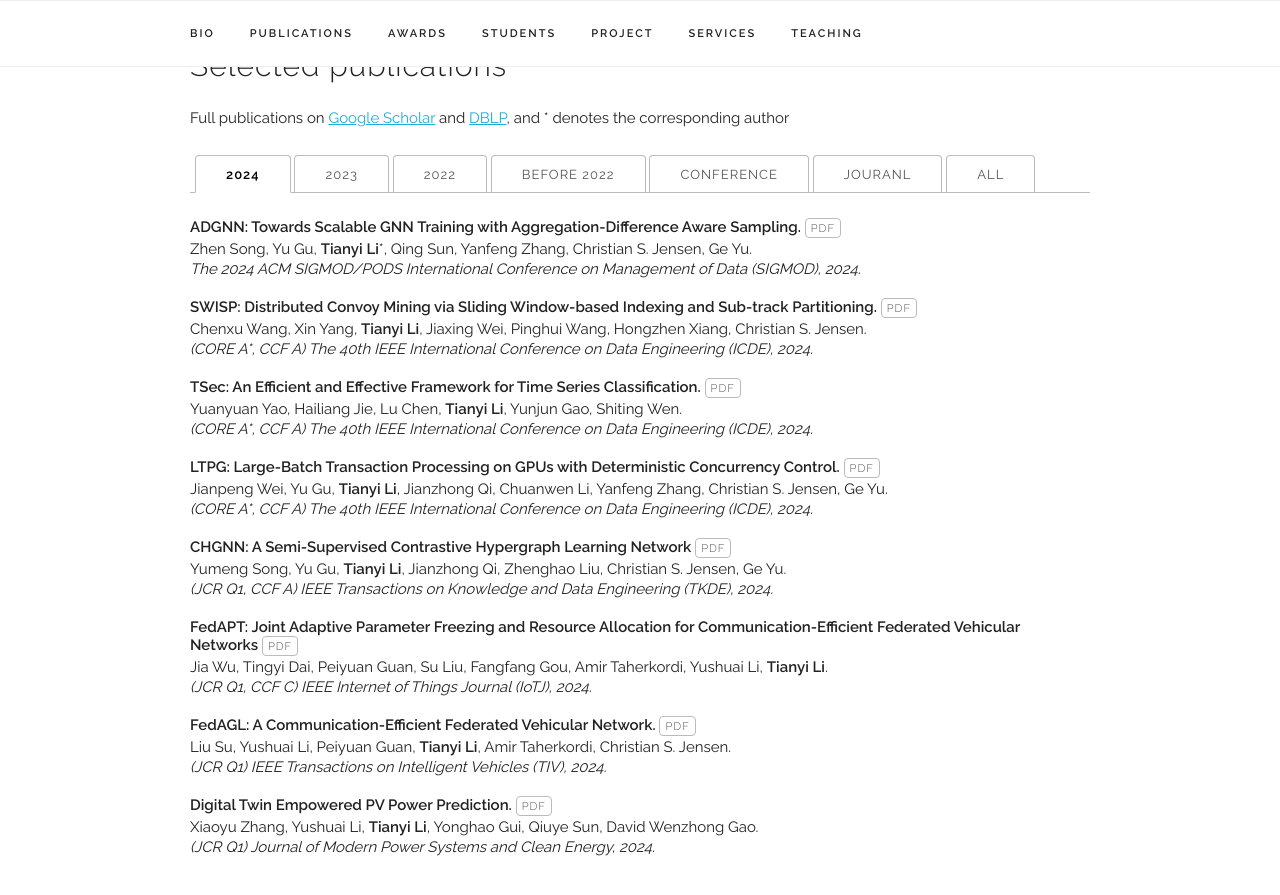
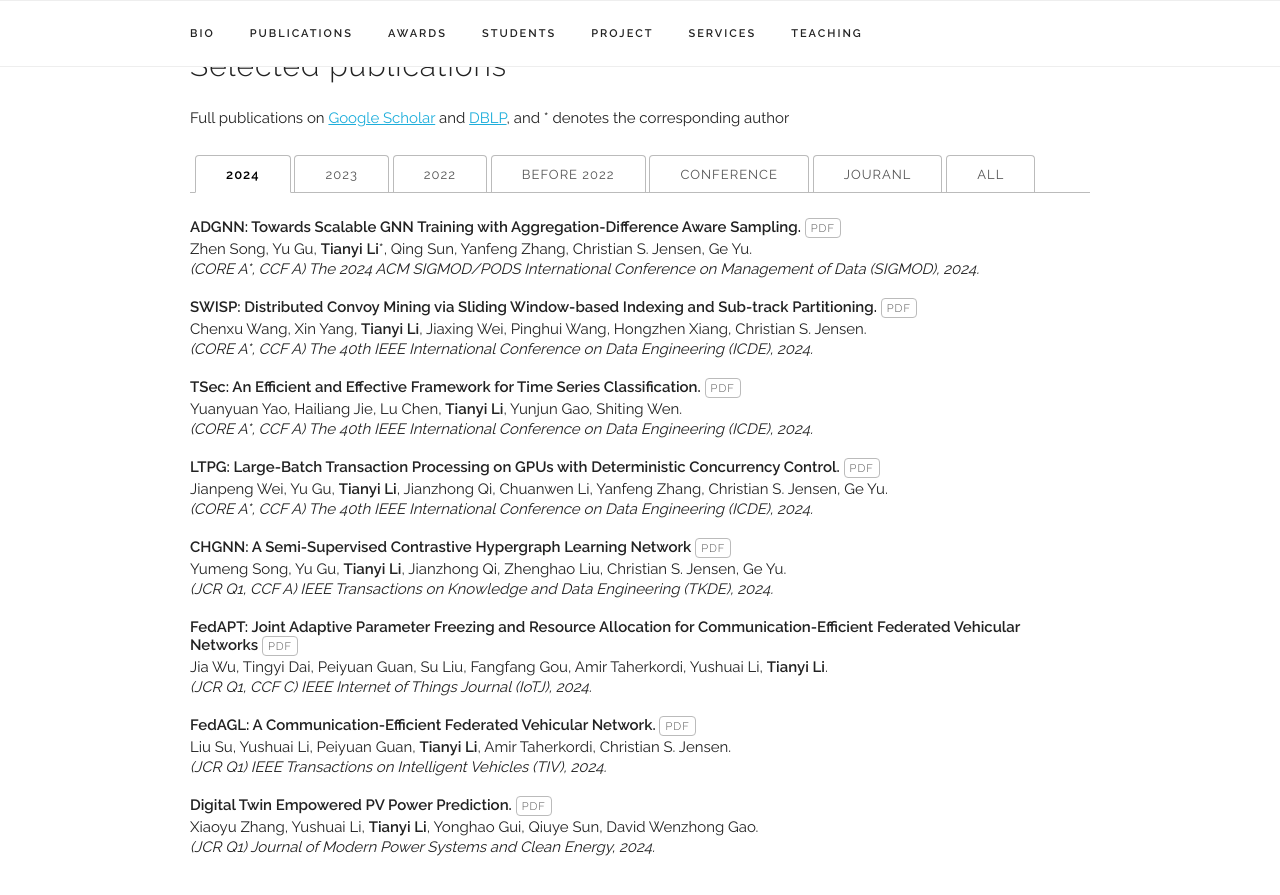
Before and after one commit to litianyi-cs-dkaau/litianyi-cs-dkaau.github.io, a Jekyll site: the page built from index.html, in a window 1280 px wide and 900 px high, scrolled down 936 px. Shown: the top 895 px of the window. Built offline with Jekyll 4.4.1, drawn with Linux system fonts in a browser that asks for light colours.

Commit message:
Update publications.yaml

```diff
--- a/_data/publications.yaml
+++ b/_data/publications.yaml
@@ -2,7 +2,7 @@ papers:
 
   - title: "ADGNN: Towards Scalable GNN Training with Aggregation-Difference Aware Sampling."
     authors: "Zhen Song, Yu Gu, Tianyi Li+*, Qing Sun, Yanfeng Zhang, Christian S. Jensen, Ge Yu."
-    venue: "The 2024 ACM SIGMOD/PODS International Conference on Management of Data (SIGMOD), 2024."
+    venue: "(CORE A*, CCF A) The 2024 ACM SIGMOD/PODS International Conference on Management of Data (SIGMOD), 2024."
     paper_pdf: "https://dl.acm.org/doi/pdf/10.1145/3626716?casa_token=RRCOkHs4UVsAAAAA:RA8w3aIT8PgjHjdJ5Nc9Wry9ua_1HADy4q6Vocc1BEB-s5N1APM_e6xmCLo23M74yaLifWen7EdC"
     conference: y
     year2024: y
```
